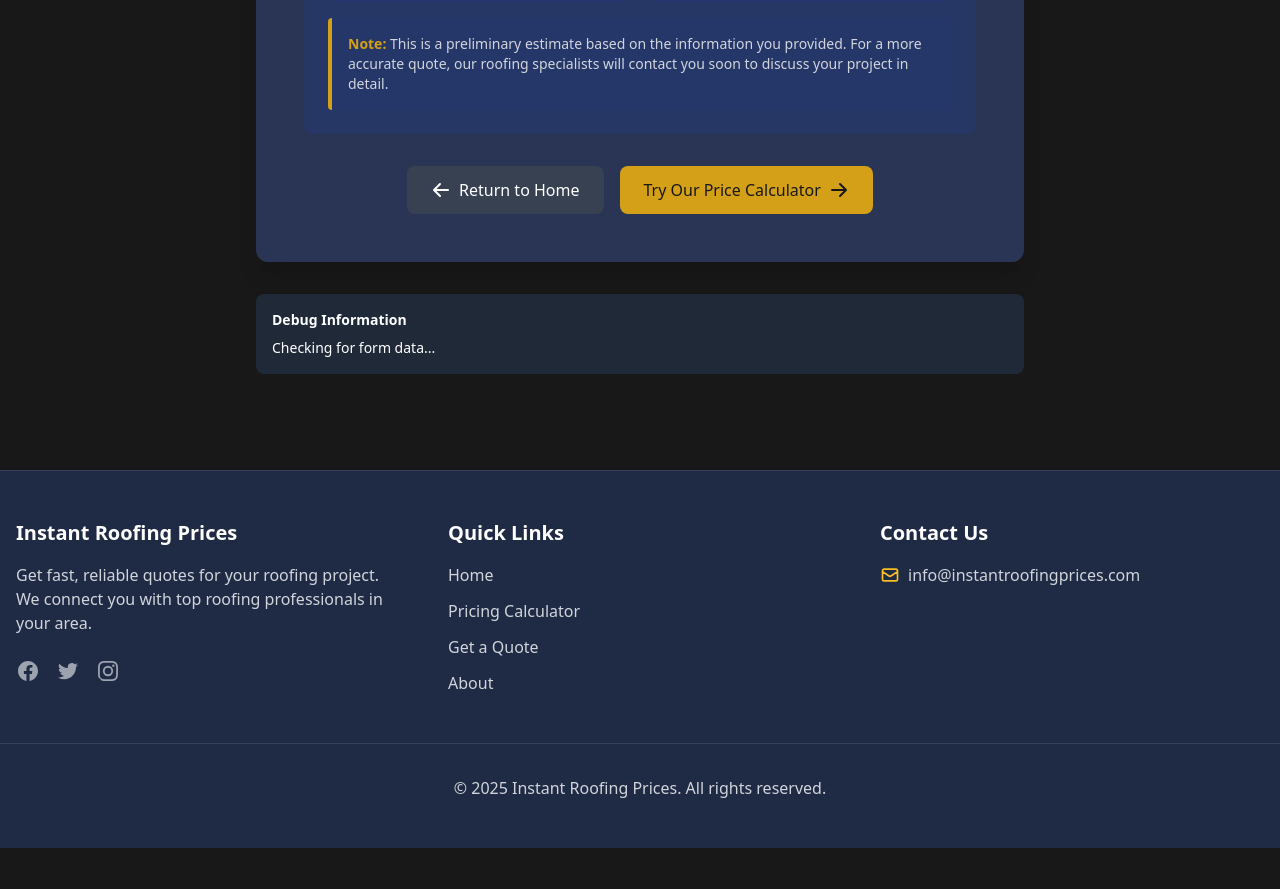
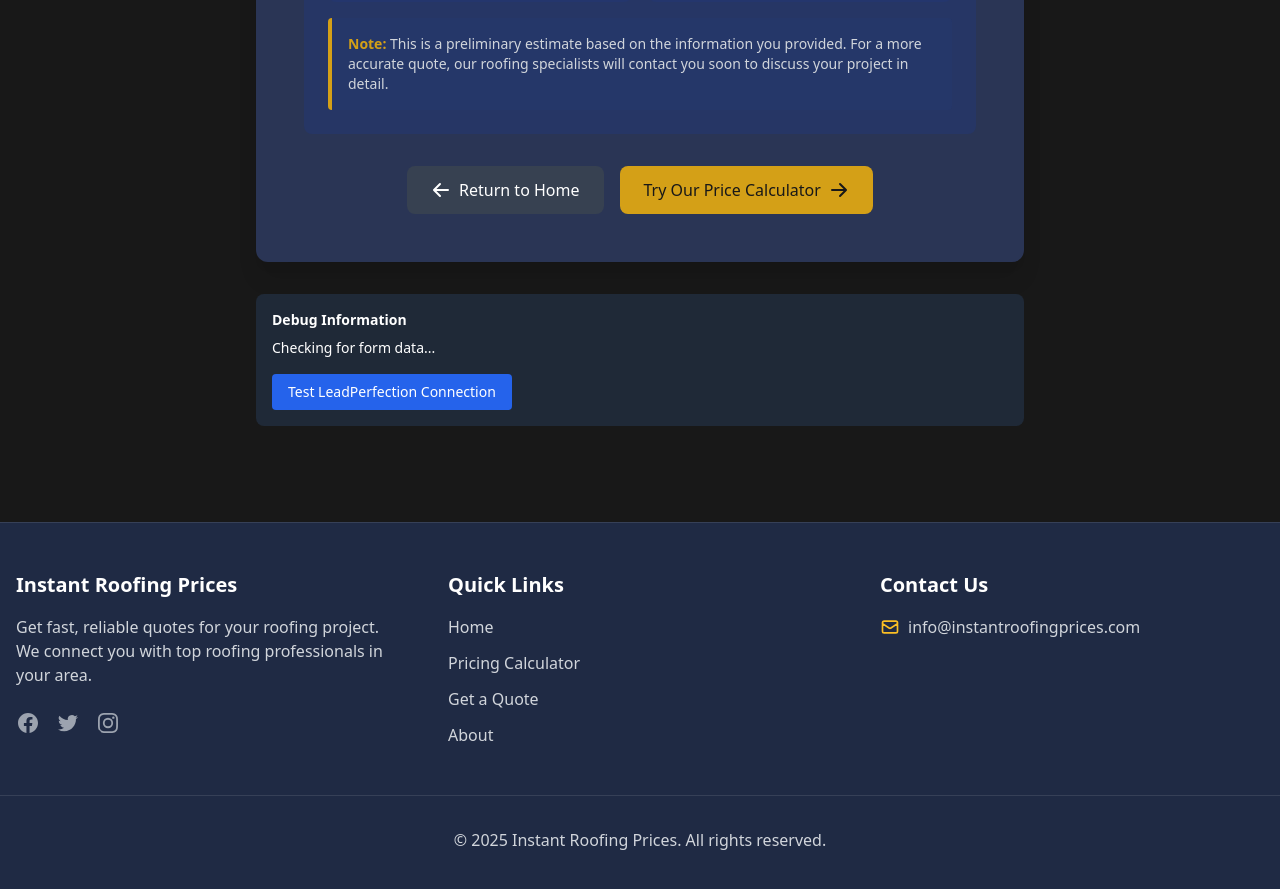
Before and after one commit to tim-amredev/roofing-lead-site, a Jekyll site: the page built from thank-you.html, in a window 1280 px wide and 900 px high, scrolled down 696 px. Shown: the top 889 px of the window. Built offline with Jekyll 4.4.1, drawn with Linux system fonts in a browser that asks for light colours; before the commit the page ends 1544 px from its top, so only the background shows below that; some of the changed lines change nothing that is shown.

Commit message:
Update thank-you.html

```diff
--- a/thank-you.html
+++ b/thank-you.html
@@ -99,21 +99,58 @@ js: thank-you-quote
   </div>
 
 <script>
-// Ensure LeadPerfection submission happens automatically
-document.addEventListener("DOMContentLoaded", function() {
-  // Wait a short time to ensure form data is loaded
-  setTimeout(function() {
-    // Find and click the LeadPerfection submit button if it exists
-    const lpButton = document.getElementById("leadperfection-submit");
-    if (lpButton) {
-      console.log("Auto-triggering LeadPerfection submission");
-      lpButton.click();
-    } else {
-      console.warn("LeadPerfection submit button not found");
+// Test LeadPerfection connectivity on page load
+document.addEventListener('DOMContentLoaded', function() {
+  console.log('Thank you page loaded, testing LeadPerfection connectivity');
+
+  // Add a test button to manually check connectivity
+  const debugInfo = document.getElementById('debug-info');
+  if (debugInfo) {
+    const testButton = document.createElement('button');
+    testButton.textContent = 'Test LeadPerfection Connection';
+    testButton.className = 'mt-4 px-4 py-2 bg-blue-600 text-white rounded';
+    testButton.onclick = function() {
+      const debugContent = document.getElementById('debug-content');
+      if (debugContent) {
+        debugContent.innerHTML += '<br><strong>Testing LeadPerfection connection...</strong>';
+      }
+
+      // Use the test function defined in the CORS fix script
+      if (typeof window.testLeadPerfectionConnection === 'function') {
+        window.testLeadPerfectionConnection();
+
+        // Update the debug content after a short delay
+        setTimeout(function() {
+          if (debugContent) {
+            debugContent.innerHTML += '<br>Check browser console for test results.';
+          }
+        }, 2000);
+      } else {
+        if (debugContent) {
+          debugContent.innerHTML += '<br>Test function not available. Check if the CORS fix script is loaded.';
+        }
+      }
+    };
+
+    debugInfo.appendChild(testButton);
+  }
+
+  // Try to load LeadPerfection data from localStorage
+  try {
+    const storedData = localStorage.getItem('roofingFormData');
+    if (storedData) {
+      const debugContent = document.getElementById('debug-content');
+      if (debugContent) {
+        debugContent.innerHTML += '<br><strong>Form data found in localStorage:</strong>';
+        debugContent.innerHTML += `<br><pre>${storedData}</pre>`;
+      }
     }
-  }, 1500);
+  } catch (error) {
+    console.error('Error accessing localStorage:', error);
+  }
 });
 </script>
+</section>
 
 <script>
 document.addEventListener("DOMContentLoaded", function() {
@@ -180,24 +217,3 @@ document.addEventListener("DOMContentLoaded", function() {
   setTimeout(window.checkLeadPerfectionAccess, 2000);
 });
 </script>
-
-
-<!-- Add this script at the end of the thank-you.html file, just before the closing </section> tag -->
-<script>
-// Auto-trigger LeadPerfection submission after page loads
-document.addEventListener("DOMContentLoaded", function() {
-  console.log("Thank you page loaded, checking for LeadPerfection button");
-
-  // Wait a short time to ensure the button is created
-  setTimeout(function() {
-    const lpButton = document.getElementById("leadperfection-submit");
-    if (lpButton) {
-      console.log("Auto-triggering LeadPerfection submission");
-      lpButton.click();
-    } else {
-      console.warn("LeadPerfection submit button not found");
-    }
-  }, 1500);
-});
-</script>
-</section>
```
